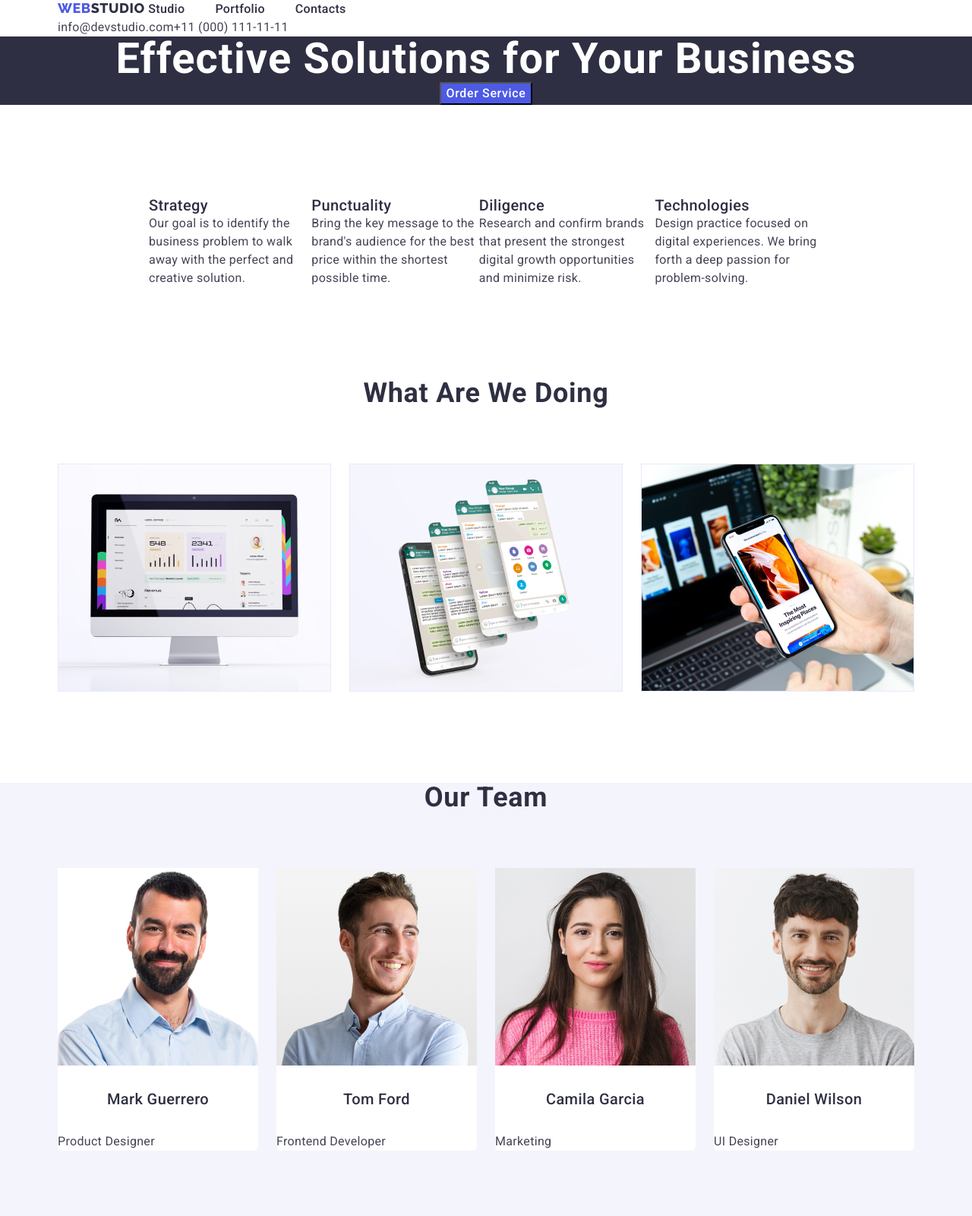
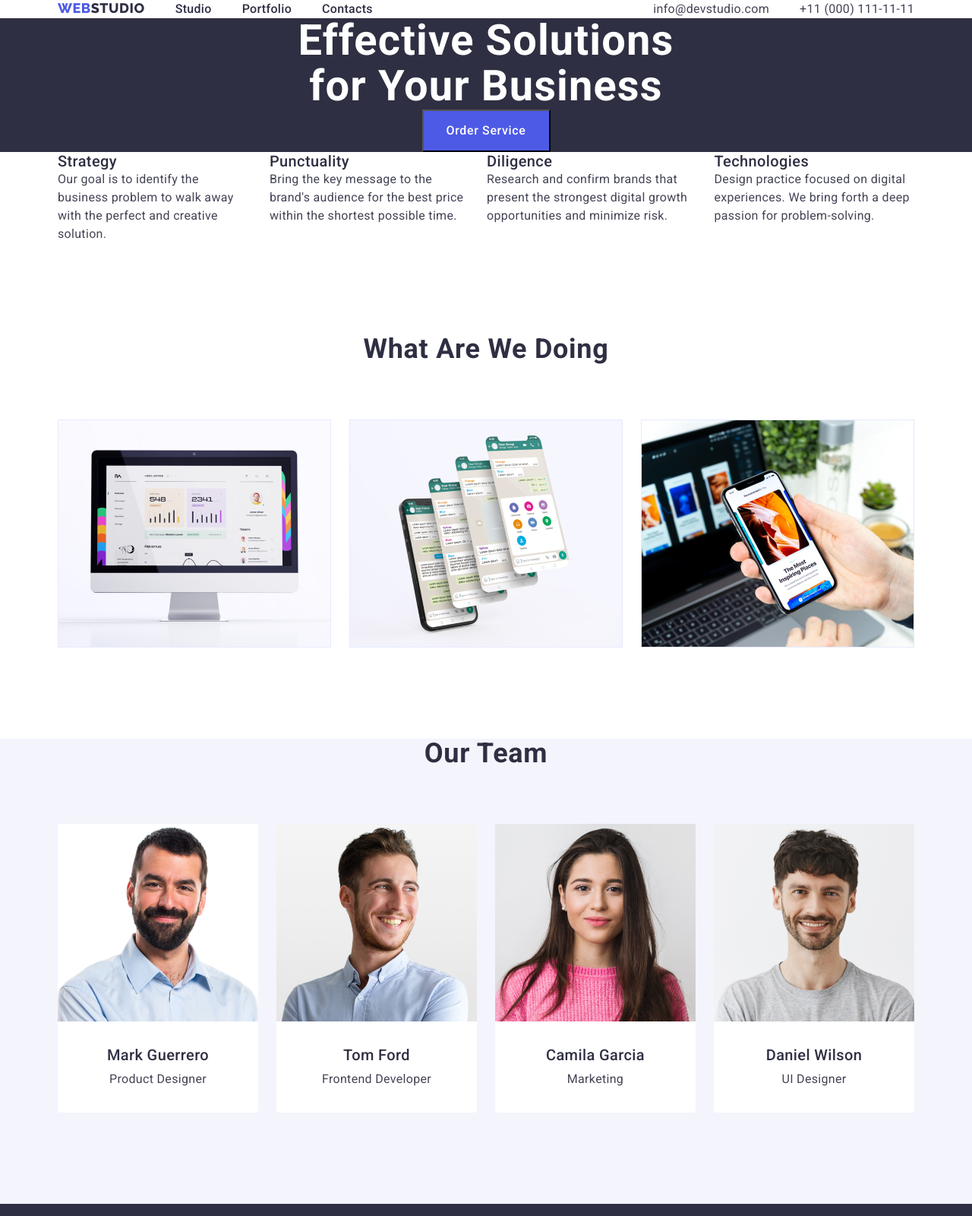
Before and after one commit to Andrey9019/CardBoard-Backend, a plain HTML site: page index.html in a window 1280 px wide. Shown: the top 1600 px of the page at 76% size. Drawn offline with nearby package versions, Linux system fonts and the light colour scheme.

Commit message:
chang header/main index.html

```diff
--- a/css/style.css
+++ b/css/style.css
@@ -51,6 +51,7 @@ p {
 }
 img {
   vertical-align: bottom;
+  display: block;
 }
 
 /* logo-style */
@@ -95,12 +96,14 @@ img {
 }
 /* header */
 .header-flex {
-  display: inline-flex;
+  justify-content: space-between;
+  display: flex;
   gap: 40px;
 }
 
 .header-flex-address {
   display: inline-flex;
+  gap: 40px;
 }
 
 .header-nav-link {
@@ -132,6 +135,9 @@ img {
   font-size: 56px;
   line-height: 1.07;
   letter-spacing: 0.02em;
+  max-width: 496px;
+  margin-left: auto;
+  margin-right: auto;
 }
 
 /* section 2 */
@@ -149,14 +155,15 @@ img {
   color: var(--text);
 }
 .main-flex {
-  padding: 120px;
+  /* padding: 120px 0; */
   display: flex;
+  gap: 24px;
 }
 /* section3 */
 .section-doing {
   display: flex;
   gap: 24px;
-  padding-bottom: 120px;
+  /* padding-bottom: 120px; */
   justify-content: space-around;
 }
 
@@ -164,11 +171,12 @@ img {
 
 .section {
   color: var(--dark);
+  padding-bottom: 120px;
 }
 .section-team-flex {
   display: flex;
   gap: 24px;
-  padding-bottom: 120px;
+  /* padding-bottom: 120px; */
   justify-content: space-around;
 }
 
@@ -186,7 +194,7 @@ img {
 }
 .section-team-item {
   background-color: var(--light-background);
-  border-radius: 0 0 6px 6px;
+  border-radius: 0 0 4px 4px;
   /* padding-bottom: 120px; */
 }
 .section-name {
@@ -196,12 +204,17 @@ img {
   text-align: center;
   letter-spacing: 0.02em;
   color: var(--dark);
-  padding: 32px 0px;
+  padding: 0 0 8px 0;
 }
 .section-name-prof {
   line-height: 1.5;
   letter-spacing: 0.02em;
   color: var(--text);
+}
+.section-item {
+  padding: 32px 16px;
+  text-align: center;
+  padding: 32px 0;
 }
 /* footer */
 .footer {
@@ -240,6 +253,10 @@ img {
 .hero-button {
   line-height: 1.5;
   cursor: pointer;
+  display: block;
+  margin: auto;
+  min-width: 169px;
+  height: 56px;
 }
 .hero-button:hover,
 .hero-button:focus,
--- a/index.html
+++ b/index.html
@@ -17,8 +17,8 @@
 <body>
   <!-- header -->
   <header class="header">
-    <div class="container ">
-      <nav class="header-nav ">
+    <div class="container header-flex">
+      <nav class="header-nav header-flex">
         <a class="link logo" href="./index.html">Web<span class="logo-header">Studio</span>
         </a>
         <ul class="list header-flex">
@@ -27,9 +27,7 @@
           <li><a class="header-nav-link link" href="">Contacts</a></li>
         </ul>
       </nav>
-    </div>
 
-    <div class="container">
       <address class="header-address link ">
         <ul class="list header-flex-address">
           <li>
@@ -47,8 +45,10 @@
     <!-- <hero> -->
 
     <section class="hero ">
+      <div class="container">
         <h1 class="hero-txt">Effective Solutions for Your Business</h1>
         <button class="hero-button" type="button">Order Service</button>
+      </div>
     </section>
 
     <!-- <section 2> -->
@@ -108,23 +108,31 @@
         <ul class="list section-team-flex">
           <li class="section-team-item">
             <img src="./images/img1.jpg" alt="photo" width="264" />
+            <div class="section-item">
               <h3 class="section-name">Mark Guerrero</h3>
               <p class="section-name-prof">Product Designer</p>
+            </div>
           </li>
           <li class="section-team-item">
             <img src="./images/img2.jpg" alt="photo" width="264" />
+            <div class="section-item">
               <h3 class="section-name">Tom Ford</h3>
               <p class="section-name-prof">Frontend Developer</p>
+            </div>
           </li>
           <li class="section-team-item">
             <img src="./images/img3.jpg" alt="photo" width="264" />
+            <div class="section-item">
               <h3 class="section-name">Camila Garcia</h3>
               <p class="section-name-prof">Marketing</p>
+            </div>
           </li>
           <li class="section-team-item">
             <img src="./images/img4.jpg" alt="photo" width="264" />
+            <div class="section-item">
               <h3 class="section-name">Daniel Wilson</h3>
               <p class="section-name-prof">UI Designer</p>
+            </div>
           </li>
         </ul>
       </div>
```
Also changed, not shown: portfolio.html (+2 -4 lines). Lines whose indentation alone changed are shown as unchanged.
